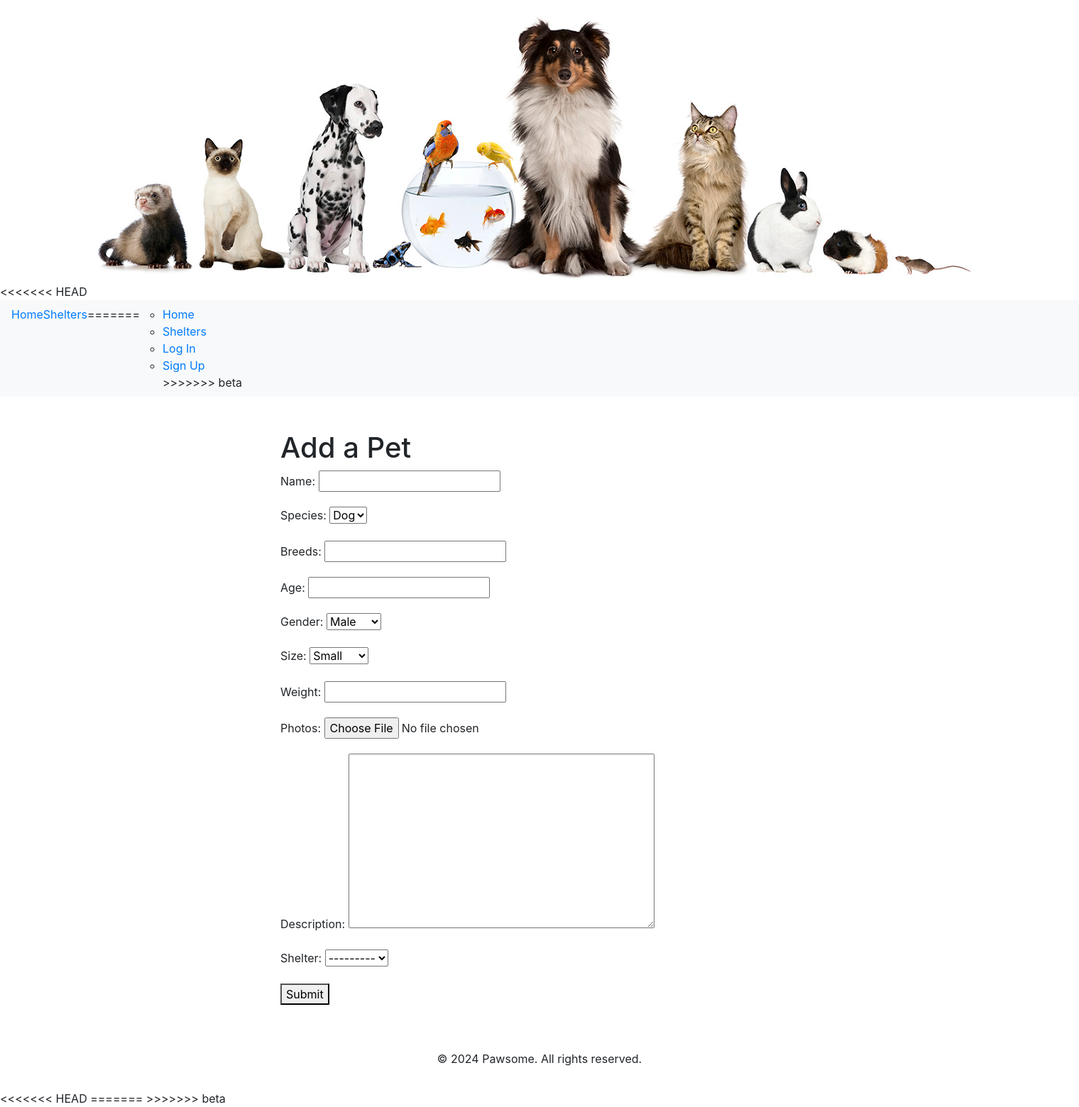
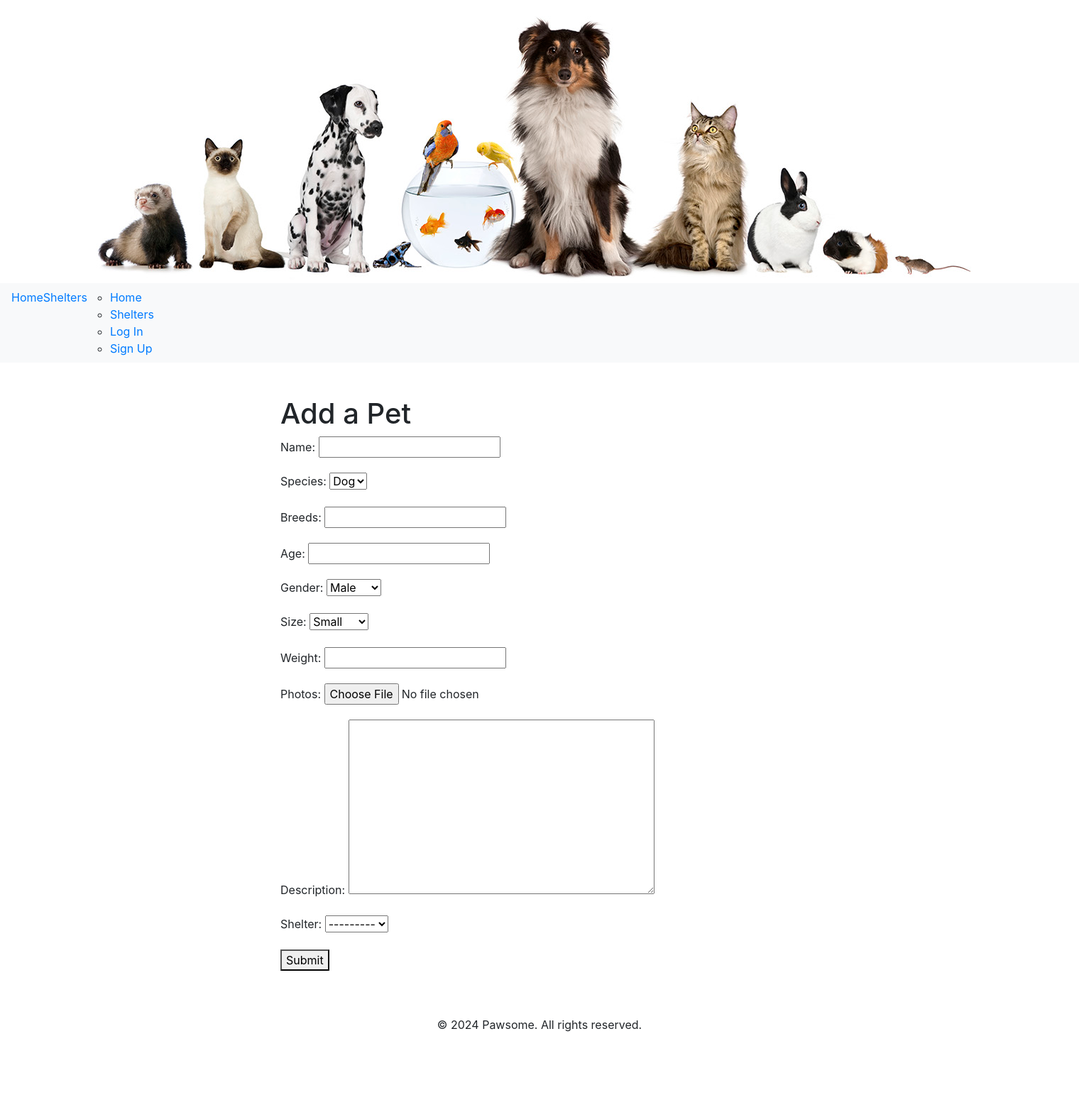
Before and after one commit to Final-Project-Group2/Pawsome, a Django app: page /add_pet/ in a window 1520 px wide. Shown: the part 501-2061 px from the top of the page at 71% size. After the commit the page ends 1955 px from the top, so only its background shows below. Run offline with Django 5.2, Linux system fonts and the light colour scheme; data comes from the database, SQL or seed files in the repository; parts of the project's set-up code (start-up, migrations or seed data) failed here and were passed over; some libraries are stand-ins or nearby versions.

Commit message:
merging Marina and Mohsens code

```diff
--- a/animal_shelter_project/templates/base.html
+++ b/animal_shelter_project/templates/base.html
@@ -23,14 +23,12 @@
         <div class="header image">
             <img src="{% static 'img/header.png' %}" alt="animals">
         </div>
-<<<<<<< HEAD
 
         <nav class="navbar navbar-expand-lg navbar-light bg-light">
             <ul class="navbar-nav">
                 <li class="nav-item"><a href="{% url 'home' %}">Home</a></li>
                 <li class="nav-item"><a href="{% url 'user_managment_app:shelter_list' %}">Shelters</a></li>
 
-=======
         <nav>
             <ul>
                 <li><a href="{% url 'home' %}">Home</a></li>
@@ -56,7 +54,6 @@
                 <li><a href="{% url 'user_managment_app:login' %}">Log In</a></li>
                 <li><a href="{% url 'user_managment_app:signup' %}">Sign Up</a></li>
                 {% endif %}
->>>>>>> beta
             </ul>
         </nav>
     </header>
@@ -81,11 +78,8 @@
     <script src="https://cdn.jsdelivr.net/npm/@popperjs/core@2.9.1/dist/umd/popper.min.js"></script>
     <script src="https://stackpath.bootstrapcdn.com/bootstrap/4.5.2/js/bootstrap.min.js"></script>
     <script src="{% static 'js/ajax.js' %}"></script>
-<<<<<<< HEAD
 
-=======
     <script src="https://cdn.jsdelivr.net/npm/bootstrap@5.2.3/dist/js/bootstrap.bundle.min.js"></script>
 
->>>>>>> beta
 </body>
 </html>
--- a/animal_shelter_project/user_managment_app/urls.py
+++ b/animal_shelter_project/user_managment_app/urls.py
@@ -1,12 +1,9 @@
 from django.urls import path
-<<<<<<< HEAD
 from .views import CustomUserListCreatView, CustomUserDetailView, ShelterListCreatView, ShelterDetailView
 from django.conf import settings
 from django.conf.urls.static import static
 
-=======
 from .views import *
->>>>>>> beta
 
 app_name = "user_managment_app"
 
@@ -15,11 +12,9 @@ urlpatterns =[
     path('shelter/<int:pk>/', ShelterDetailView.as_view(), name='shelter_detail'),
     path('users/', CustomUserListCreatView.as_view(), name='user_list'),
     path('user/<int:pk>/', CustomUserDetailView.as_view(), name='user_detail'),
-<<<<<<< HEAD
 ]
 
 urlpatterns += static(settings.MEDIA_URL, document_root=settings.MEDIA_ROOT) # added by mohsen
-=======
     path('signup/', SignUpView.as_view(), name='signup'),
     path('signup_user/', SignUpCustomUserView.as_view(), name='signup_customuser'),
     path('login/', LoginView.as_view(), name='login'),
@@ -29,4 +24,3 @@ urlpatterns += static(settings.MEDIA_URL, document_root=settings.MEDIA_ROOT) # a
     path('edit_shelter_profile/', EditShelterProfileView.as_view(), name='edit_shelter_profile'),
     path('shelter_profile/', ShelterProfileView.as_view(), name='shelter_profile'),
 ]
->>>>>>> beta
--- a/animal_shelter_project/user_managment_app/views.py
+++ b/animal_shelter_project/user_managment_app/views.py
@@ -3,13 +3,11 @@ from .models import CustomUser, Shelter
 from .serializers import CustomUserSerializer, ShelterSerializer
 import django_filters
 import django_filters.rest_framework as filters
-<<<<<<< HEAD
 from django.shortcuts import render
 from django.shortcuts import get_object_or_404
 from django.conf import settings
 from animal_shelter_app.models import Pet
 from animal_shelter_app.serializers import PetSerializer
-=======
 from django.shortcuts import render, redirect
 from django.views.generic import CreateView, View, ListView, TemplateView
 from .forms import CustomUserForm, ShelterSignUpForm, CustomUserChangeForm, ShelterChangeForm
@@ -19,7 +17,6 @@ from django.contrib.auth.hashers import check_password, make_password, get_hashe
 from django.contrib.auth import authenticate, login
 from .forms import ShelterSignUpForm
 from django.db import IntegrityError
->>>>>>> beta
 
 class UserFilter(django_filters.FilterSet):
     username = filters.CharFilter(field_name='username')
@@ -67,7 +64,6 @@ class ShelterDetailView(generics.RetrieveUpdateDestroyAPIView):
     def get(self, request, *args, **kwargs):
         instance = self.get_object()
         serializer = self.get_serializer(instance)
-<<<<<<< HEAD
 
         # Retrieve pets in this shelter
         dogs = Pet.objects.filter(shelter=instance, species='dog')
@@ -75,7 +71,6 @@ class ShelterDetailView(generics.RetrieveUpdateDestroyAPIView):
 
 
         return render(request, 'shelter_detail.html', {'serializer': serializer.data, 'dogs': dogs, 'cats': cats, })
-=======
         return render(request, 'shelter_detail.html', {'serializer': serializer.data})
 
 class SignUpView(TemplateView):
@@ -164,4 +159,3 @@ class ShelterProfileView(ListView):
         context['profile'] = profile
 
         return context
->>>>>>> beta
```
